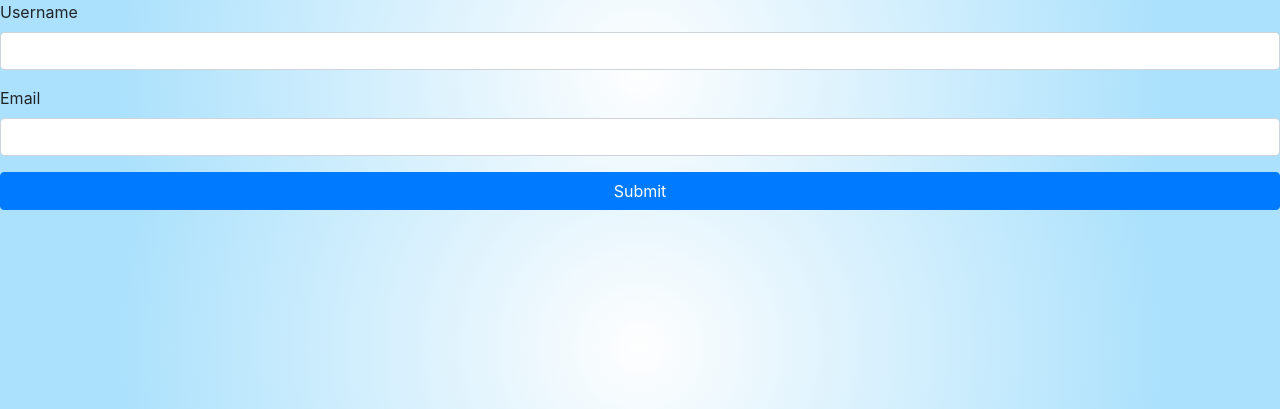
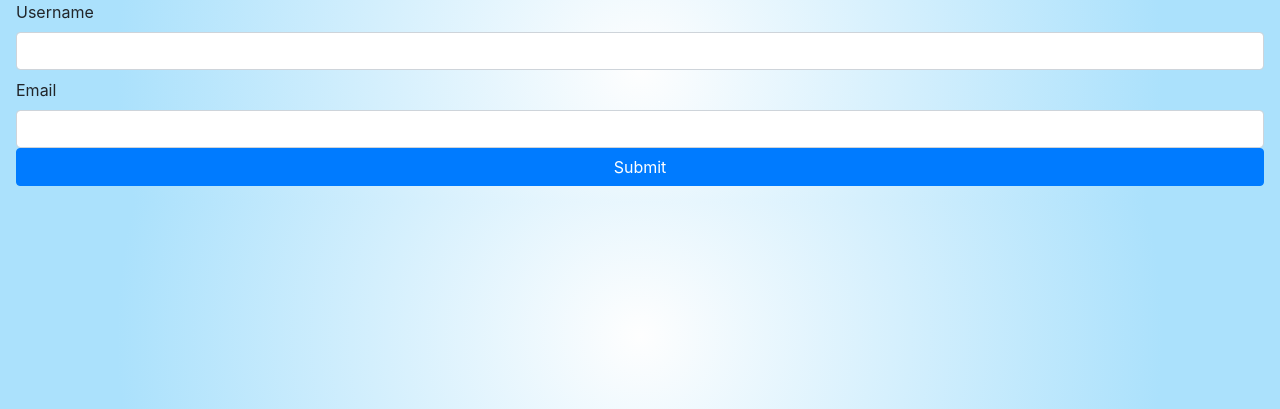
Before and after one commit to mstew87/Full-Stack-Django-Project, a Django app: template GamingNewsApp/templates/edit_profile.html in a window 1280 px wide. Shown: the part 65-474 px from the top of the page. Run offline with Django 3.2, Linux system fonts and the light colour scheme; the template is opened without the code that fills it, so the values that code supplies are empty.

Commit message:
Updated edit_profile

```diff
--- a/GamingNewsApp/templates/edit_profile.html
+++ b/GamingNewsApp/templates/edit_profile.html
@@ -14,17 +14,17 @@
           {% endfor %}
         {% endif %}
     </ul>
-        <form action="/edit" method="POST">
+        <form action="/edit" class="edit-form" method="POST">
           {% csrf_token %}
-          <div class="form-group">
+          <div class="form-group mx-sm-3 mb-2">
             <label for="username">Username</label>
             <input type="text" value="{{ user.username }}" name="username" id="username" class="form-control"/>
           </div>
-          <div class="form-group">
+          <div class="form-group mx-sm-3 mb-2">
             <label for="email">Email</label>
             <input type="email" value="{{ user.email }}" name="email" id="email" class="form-control" />
-          </div>
-          <button class="btn btn-primary">Submit</button>
-    </form>
+          <button class="btn btn-primary mb-2">Submit</button>
+        </form>
+    </div>
   </body>
 </html>
```
